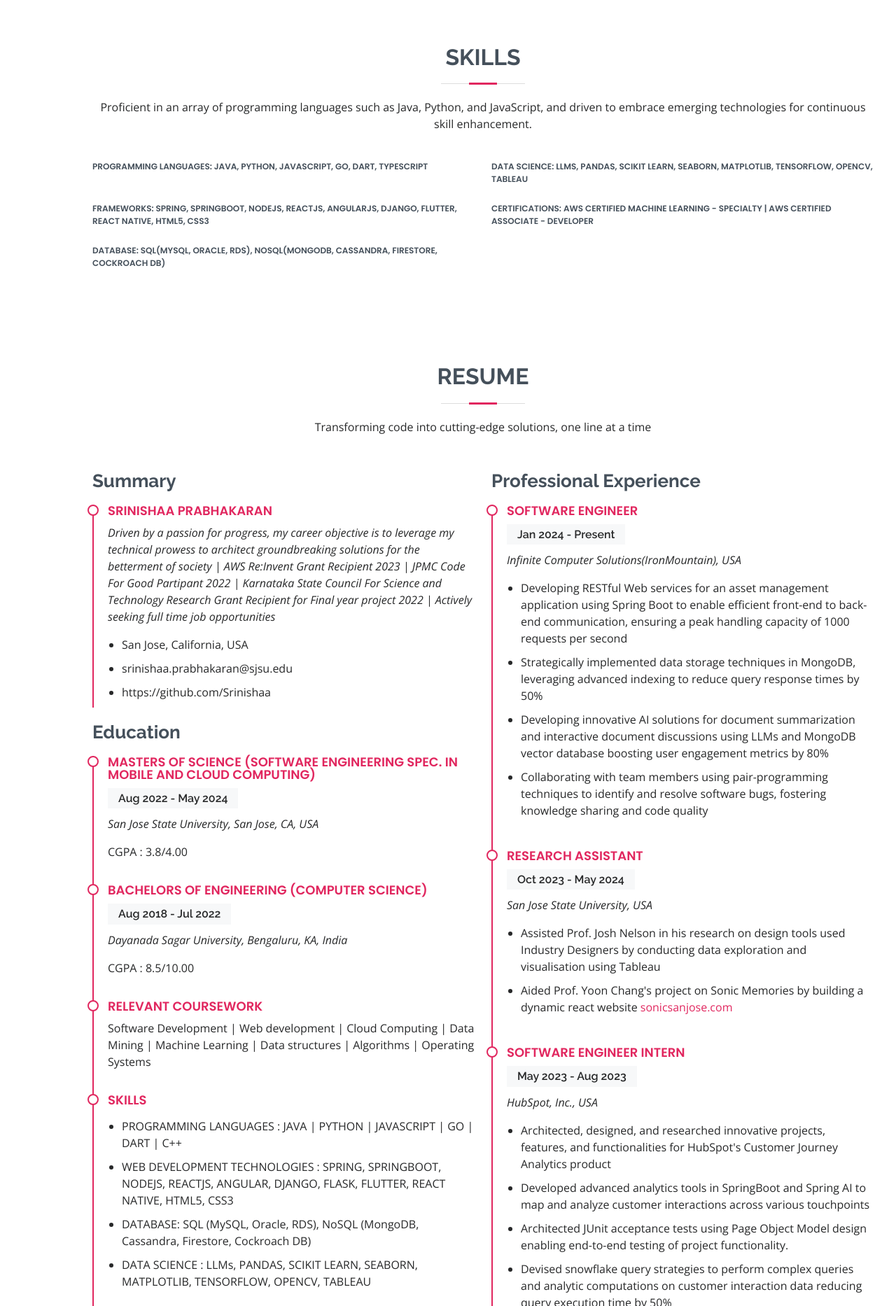
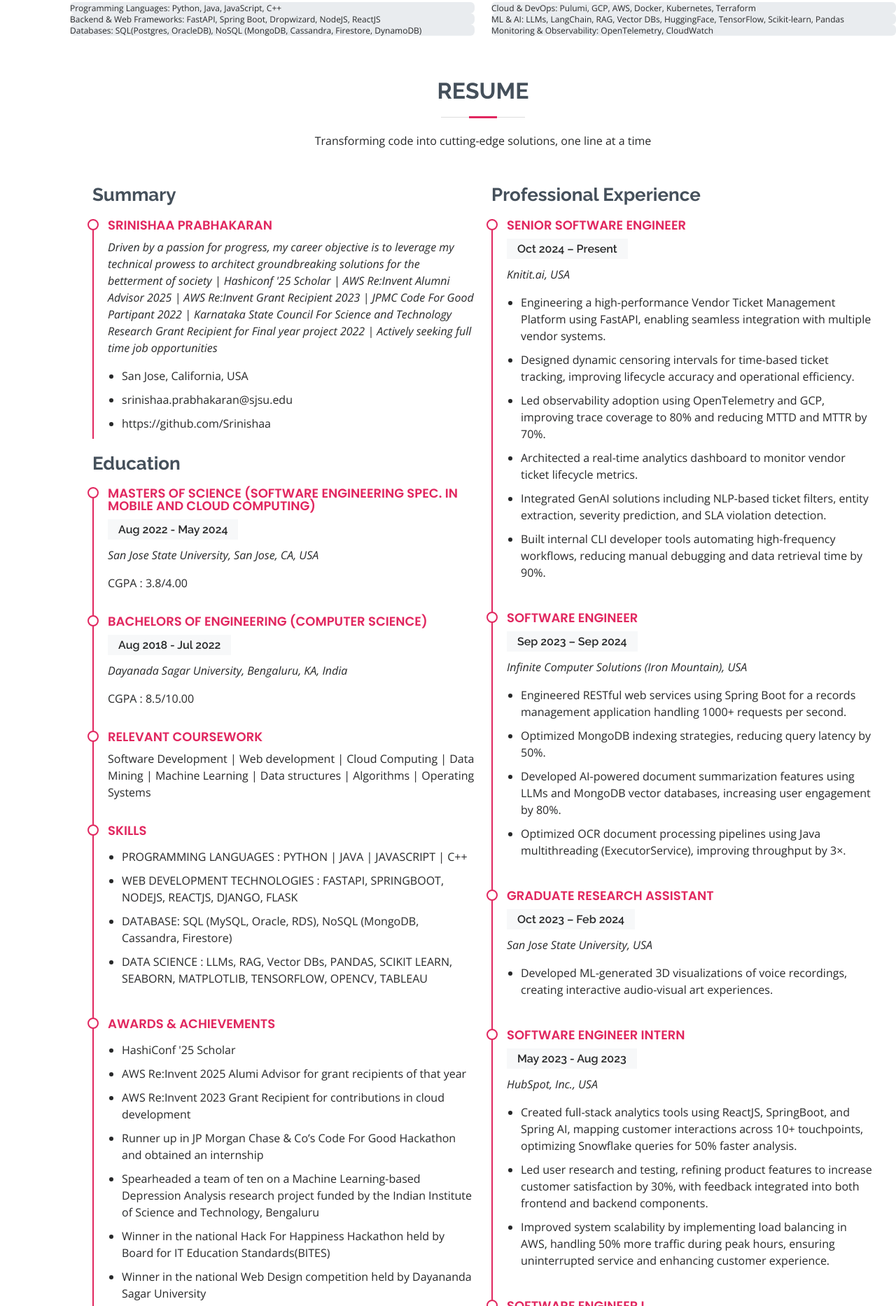
Before and after one commit to nisha-sjsu/nisha-sjsu.github.io, a plain HTML site: page index.html in a window 1280 px wide. Shown: the part 1572-3438 px from the top of the page at 70% size. Drawn offline with nearby package versions, Linux system fonts and the light colour scheme.

Commit message:
2026 portfolio updates

```diff
--- a/index.html
+++ b/index.html
@@ -83,12 +83,12 @@
 
         <div class="section-title">
           <h2>About</h2>
-          <p>Hi, I am Nisha. I am an AWS certified master's student at San Jose State University with industry
-            experience in Full Stack and Backend engineering roles.
-            I have worked at IronMountain | Hubspot | JPMorgan Chase & Co. | GoLive Game Studios in Software Engineering
-            domain.
-            I possess a passion for mastering emerging technologies and am actively seeking a full-time role in software
-            engineering to fuel my relentless pursuit of knowledge.</p>
+          <p>
+            I am a Senior Software Engineer at <b>Knitit.ai</b> with a Master’s degree in Software Engineering from San Jose State University.
+            I currently work on building high-performance backend systems, observability pipelines,
+            and GenAI-powered platforms. Previously, I’ve worked at Iron Mountain, HubSpot, and JPMorgan Chase & Co.
+            My interests lie in backend systems, distributed architectures, cloud infrastructure, and AI-driven products.
+          </p>
 
         </div>
 
@@ -181,52 +181,50 @@
     </section><!-- End Facts Section -->
 
     <!-- ======= Skills Section ======= -->
-    <section id="skills" class="skills section-bg">
-      <div class="container" data-aos="fade-up">
-
-        <div class="section-title">
-          <h2>Skills</h2>
-          <p>Proficient in an array of programming languages such as Java, Python, and JavaScript, and driven to embrace
-            emerging technologies for continuous skill enhancement.</p>
-        </div>
-
     <div class="row skills-content">
 
       <div class="col-lg-6">
-
         <div class="progress">
-              <span class="skill">Programming Languages: Java, Python, JavaScript, Go, Dart, TypeScript</span>
-
+          <span class="skill">
+            Programming Languages: Python, Java, JavaScript, C++
+          </span>
         </div>
 
         <div class="progress">
-              <span class="skill">Frameworks: Spring, SpringBoot, NodeJS, ReactJS, AngularJS, Django, Flutter, React
-                Native, HTML5,
-                CSS3 </span>
-            </div>
-            <div class="progress">
-              <span class="skill">Database: SQL(MySQL, Oracle, RDS), NoSQL(MongoDB, Cassandra, Firestore, cockroach
-                DB)<span>
-            </div>
-          </div>
-          <div class="col-lg-6">
-
-
-            <div class="progress">
-              <span class="skill">Data Science: LLMs, Pandas, Scikit learn, Seaborn, Matplotlib, Tensorflow, OpenCV,
-                Tableau<span>
+          <span class="skill">
+            Backend & Web Frameworks: FastAPI, Spring Boot, Dropwizard, NodeJS, ReactJS
+          </span>
         </div>
 
         <div class="progress">
-              <span class="skill">Certifications: AWS Certified Machine Learning - Specialty | AWS Certified Associate -
-                Developer
+          <span class="skill">
+            Databases: SQL(Postgres, OracleDB), NoSQL (MongoDB, Cassandra, Firestore, DynamoDB)
           </span>
+        </div>
+      </div>
 
+      <div class="col-lg-6">
+        <div class="progress">
+          <span class="skill">
+            Cloud & DevOps:  Pulumi, GCP, AWS, Docker, Kubernetes, Terraform
+          </span>
+        </div>
+
+        <div class="progress">
+          <span class="skill">
+            ML & AI: LLMs, LangChain, RAG, Vector DBs, HuggingFace, TensorFlow, Scikit-learn, Pandas
+          </span>
+        </div>
+
+        <div class="progress">
+          <span class="skill">
+            Monitoring & Observability: OpenTelemetry, CloudWatch
+          </span>
         </div>
       </div>
 
     </div>
-    </section><!-- End Skills Section -->
+
 
     <!-- ======= Resume Section ======= -->
     <section id="resume" class="resume">
@@ -244,6 +242,8 @@
               <h4>Srinishaa Prabhakaran</h4>
               <p><em>Driven by a passion for progress, my career objective is to leverage my technical prowess to
                   architect groundbreaking solutions for the betterment of society
+                  | Hashiconf '25 Scholar
+                  | AWS Re:Invent Alumni Advisor 2025
                   | AWS Re:Invent Grant Recipient 2023
                   | JPMC Code For Good Partipant 2022
                   | Karnataka State Council For Science and Technology Research Grant Recipient for Final year project
@@ -279,11 +279,10 @@
               <h4>Skills</h4>
               <p>
               <ul>
-                <li>PROGRAMMING LANGUAGES : JAVA | PYTHON | JAVASCRIPT | GO | DART | C++ </li>
-                <li>WEB DEVELOPMENT TECHNOLOGIES : SPRING, SPRINGBOOT, NODEJS, REACTJS, ANGULAR, DJANGO, FLASK, FLUTTER,
-                  REACT NATIVE, HTML5, CSS3</li>
-                <li>DATABASE: SQL (MySQL, Oracle, RDS), NoSQL (MongoDB, Cassandra, Firestore, Cockroach DB)</li>
-                <li>DATA SCIENCE : LLMs, PANDAS, SCIKIT LEARN, SEABORN, MATPLOTLIB, TENSORFLOW, OPENCV, TABLEAU</li>
+                <li>PROGRAMMING LANGUAGES : PYTHON | JAVA | JAVASCRIPT | C++ </li>
+                <li>WEB DEVELOPMENT TECHNOLOGIES : FASTAPI, SPRINGBOOT, NODEJS, REACTJS, DJANGO, FLASK</li>
+                <li>DATABASE: SQL (MySQL, Oracle, RDS), NoSQL (MongoDB, Cassandra, Firestore)</li>
+                <li>DATA SCIENCE : LLMs, RAG, Vector DBs, PANDAS, SCIKIT LEARN, SEABORN, MATPLOTLIB, TENSORFLOW, OPENCV, TABLEAU</li>
               </ul>
               </p>
             </div>
@@ -291,6 +290,8 @@
               <h4>Awards & Achievements</h4>
               <p>
               <ul>
+                <li>HashiConf '25 Scholar</li>
+                <li>AWS Re:Invent 2025 Alumi Advisor for grant recipients of that year</li>
                 <li>AWS Re:Invent 2023 Grant Recipient for contributions in cloud development</li>
                 <li>Runner up in JP Morgan Chase & Co’s Code For Good Hackathon and obtained an internship</li>
                 <li>Spearheaded a team of ten on a Machine Learning-based Depression Analysis research project funded by
@@ -307,7 +308,8 @@
               <p>
               <ul>
 
-                <span><img src="assets/img/car-sharing.png"></span> <b><a href="https://github.com/nisha-sjsu/wanderbuddy">Wanderbuddy</b></a> - React, NodeJS, AWS, MongoDB
+                <span><img src="assets/img/car-sharing.png"></span> <b><a
+                    href="https://github.com/nisha-sjsu/wanderbuddy">Wanderbuddy</b></a> - React, NodeJS, AWS, MongoDB
                 <p>WanderBuddy is a travel planning platform that allows users to connect with like-minded travelers and
                   plan trips together. The platform enables users to share travel information, suggestions, and
                   guidance, as well as find travel partners to join them on their adventures. WanderBuddy is built on
@@ -317,7 +319,8 @@
               </p>
               <p>
               <ul>
-                <span><img src="assets/img/growthhub.png"></span> <b><a href="https://github.com/nisha-sjsu/GrowthHub">GrowthHub</b></a> - React, Typescript, AWS, MongoDB
+                <span><img src="assets/img/growthhub.png"></span> <b><a
+                    href="https://github.com/nisha-sjsu/GrowthHub">GrowthHub</b></a> - React, Typescript, AWS, MongoDB
                 <p>GrowthHub is a comprehensive personal development platform that leverages modern web technologies and
                   cloud infrastructure to offer a seamless, engaging experience for users seeking personal growth. By
                   integrating advanced algorithms for mentor matching, dynamic content recommendation, and real-time
@@ -330,31 +333,65 @@
           <div class="col-lg-6">
             <h3 class="resume-title">Professional Experience</h3>
             <div class="resume-item">
-              <h4>Software Engineer</h4>
-              <h5>Jan 2024 - Present</h5>
-              <p><em>Infinite Computer Solutions(IronMountain), USA</em></p>
+              <h4>Senior Software Engineer</h4>
+              <h5>Oct 2024 – Present</h5>
+              <p><em>Knitit.ai, USA</em></p>
               <ul>
-                <li>Developing RESTful Web services for an asset management application using Spring Boot to enable
-                  efficient front-end to back-end communication,
-                  ensuring a peak handling capacity of 1000 requests per second</li>
-                <li>Strategically implemented data storage techniques in MongoDB, leveraging advanced indexing to reduce
-                  query response times by 50%</li>
-                <li>Developing innovative AI solutions for document summarization and interactive document discussions
-                  using LLMs and MongoDB vector database boosting user engagement metrics by 80%</li>
-                <li>Collaborating with team members using pair-programming techniques to identify and resolve software
-                  bugs, fostering knowledge sharing and code quality</li>
+                <li>
+                  Engineering a high-performance Vendor Ticket Management Platform using FastAPI, enabling seamless
+                  integration with multiple vendor systems.
+                </li>
+                <li>
+                  Designed dynamic censoring intervals for time-based ticket tracking, improving lifecycle accuracy
+                  and operational efficiency.
+                </li>
+                <li>
+                  Led observability adoption using OpenTelemetry and GCP, improving trace coverage to 80% and reducing
+                  MTTD and MTTR by 70%.
+                </li>
+                <li>
+                  Architected a real-time analytics dashboard to monitor vendor ticket lifecycle metrics.
+                </li>
+                <li>
+                  Integrated GenAI solutions including NLP-based ticket filters, entity extraction, severity prediction,
+                  and SLA violation detection.
+                </li>
+                <li>
+                  Built internal CLI developer tools automating high-frequency workflows, reducing manual debugging
+                  and data retrieval time by 90%.
+                </li>
               </ul>
             </div>
             <div class="resume-item">
-              <h4>Research Assistant</h4>
-              <h5>Oct 2023 - May 2024</h5>
+              <h4>Software Engineer</h4>
+              <h5>Sep 2023 – Sep 2024</h5>
+              <p><em>Infinite Computer Solutions (Iron Mountain), USA</em></p>
+              <ul>
+                <li>
+                  Engineered RESTful web services using Spring Boot for a records management application handling
+                  1000+ requests per second.
+                </li>
+                <li>
+                  Optimized MongoDB indexing strategies, reducing query latency by 50%.
+                </li>
+                <li>
+                  Developed AI-powered document summarization features using LLMs and MongoDB vector databases,
+                  increasing user engagement by 80%.
+                </li>
+                <li>
+                  Optimized OCR document processing pipelines using Java multithreading (ExecutorService),
+                  improving throughput by 3×.
+                </li>
+              </ul>
+            </div>
+            <div class="resume-item">
+              <h4>Graduate Research Assistant</h4>
+              <h5>Oct 2023 – Feb 2024</h5>
               <p><em>San Jose State University, USA</em></p>
               <ul>
-                <li>Assisted Prof. Josh Nelson in his research on design tools used Industry Designers by conducting
-                  data exploration and
-                  visualisation using Tableau</li>
-                <li>Aided Prof. Yoon Chang's project on Sonic Memories by building a dynamic react website
-                  <a href="http://sonicsanjose.com/">sonicsanjose.com</a>
+                <li>
+                  Developed ML-generated 3D visualizations of voice recordings,
+                  creating interactive audio-visual art experiences.
                 </li>
               </ul>
             </div>
@@ -363,46 +400,33 @@
               <h5> May 2023 - Aug 2023</h5>
               <p><em>HubSpot, Inc., USA</em></p>
               <ul>
-                <li>Architected, designed, and researched innovative projects, features, and functionalities for
-                  HubSpot's Customer Journey Analytics product
+                <li>Created full-stack analytics tools using ReactJS, SpringBoot, and Spring AI, mapping customer
+                  interactions across 10+ touchpoints,
+                  optimizing Snowflake queries for 50% faster analysis.
                 </li>
-                <li>Developed advanced analytics tools in SpringBoot and Spring AI to map and analyze customer
-                  interactions across various touchpoints</li>
-                <li>Architected JUnit acceptance tests using Page Object Model design enabling end-to-end testing of
-                  project functionality.</li>
-                <li>Devised snowflake query strategies to perform complex queries and analytic computations on customer
-                  interaction data reducing query execution time by 50%</li>
-                <li>Conducted extensive user research and testing to continuously refine and optimize the product based
-                  on customer feedback and data-driven insights</li>
+                <li>Led user research and testing, refining product features to increase customer satisfaction by 30%, with feedback integrated into both
+                  frontend and backend components.</li>
+                <li>Improved system scalability by implementing load balancing in AWS, handling 50% more traffic during
+                  peak hours,
+                  ensuring uninterrupted service and enhancing customer experience.</li>
               </ul>
             </div>
             <div class="resume-item">
               <h4>Software Engineer I</h4>
-              <h5>Jun 2022 - Aug 2022</h5>
+              <h5>Jan 2022 - Aug 2022</h5>
               <p><em>JP Morgan Chase & Co., India</em></p>
               <ul>
-                <li>Containerized applications using Docker and orchestrated them using Kubernetes and AWS EKS,
-                  maintaining a 99.99% uptime and 95% reduction in security vulnerabilities for applications</li>
-                <li>Engineered infrastructure solutions using Terraform, various AWS such as S3, ECS, EKS, and JPMC
-                  proprietary cloud service Gaia enabling scalable and repeatable cloud deployments and a 30%
-                  improvement in resource utilization</li>
-              </ul>
-            </div>
-            <div class="resume-item">
-              <h4>Software Engineer Intern</h4>
-              <h5>Jan 2022 - Jun 2022</h5>
-              <p><em>JP Morgan Chase & Co., India</em></p>
-              <ul>
-                <li>Analyzed, resolved critical production issues, and implemented job scheduling and batch processing
-                  mechanisms in real-time and batch flows for international payments using Spring Boot, ensuring
-                  uninterrupted service and optimizing transaction processing efficiency</li>
-                <li>Maintained a scalable and performant code repository by writing unit and integration tests using
-                  Junit and Groovy, achieving a 90% test coverage to ensure the reliability and quality of the codebase
+                <li>Managed cloud infrastructure with Terraform and AWS services (S3, ECS, EKS), optimizing resource
+                  utilization by 30% and
+                  cutting cloud costs by 20%, significantly enhancing operational efficiency.</li>
+                <li>Released and orchestrated containerized applications in Kubernetes on AWS EKS, ensuring 99.99%
+                  uptime, improving autoscaling efficiency,
+                  and reducing deployment times by 40%.
                 </li>
-                <li>Implemented multi-threading to increase application bootup time by 30% resolving throughput issues
-                  of legacy code</li>
-                <li>Configured CI/CD for prod and uat systems using Jenkins, reducing time and effort by 70%</li>
-                <li>Identified vulnerabilities using tools Raven and Fortify, and fixed them</li>
+                <li>Implemented job scheduling and batch processing using Spring Boot, improving transaction efficiency
+                  by 25%, and engineered
+                  automated test frameworks with JUnit and Groovy, achieving 90% test coverage in cloud environments.
+                </li>
               </ul>
             </div>
             <div class="resume-item">
@@ -416,7 +440,6 @@
                   in-game purchases by 30%</li>
                 <li>Added chat, leaderboards, and virtual tournaments, increasing interactions and
                   player retention by 70%</li>
-
               </ul>
             </div>
           </div>
```
Also changed, not shown: 1 other file. Lines whose indentation alone changed are shown as unchanged.
